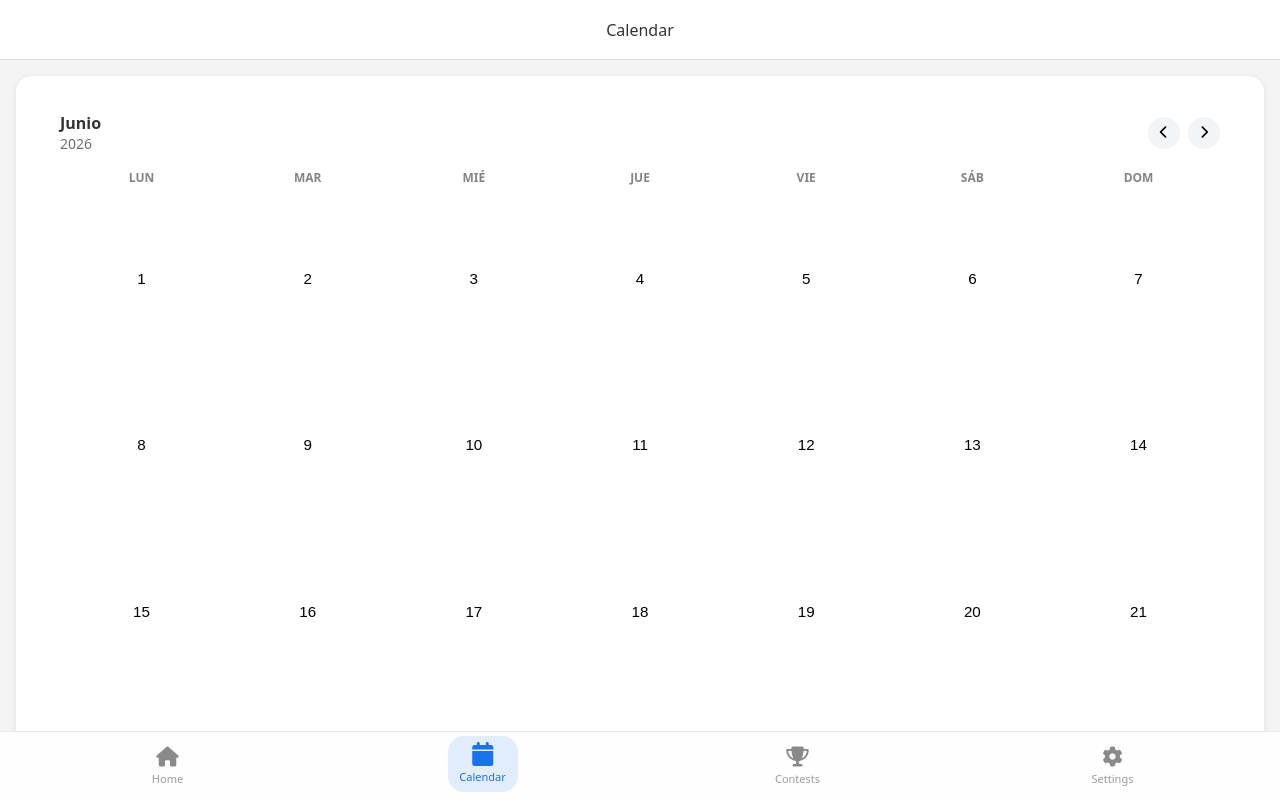
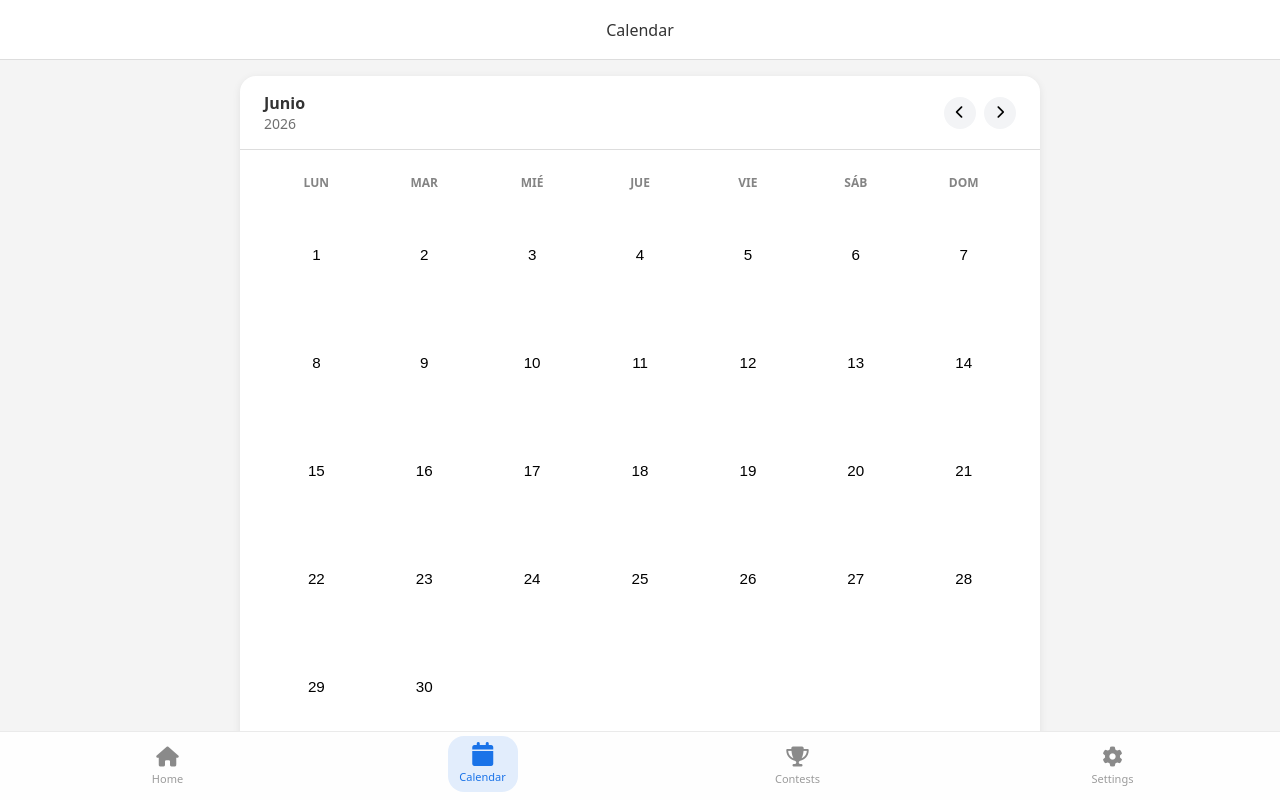
Before and after one commit to jotamc9/PaintingContests, an Angular app: page /calendar in a window 1280 px wide. Built offline with nearby package versions, Linux system fonts and the light colour scheme.

Commit message:
refactor: calendar general styles

```diff
--- a/src/app/pages/calendar/calendar.scss
+++ b/src/app/pages/calendar/calendar.scss
@@ -23,13 +23,5 @@
 }
 
 .child-component {
-  background: var(--color-surface);
-
-  border-radius: var(--radius-lg);
-
-  padding: var(--space-lg);
-
-  box-shadow: var(--shadow-card);
-
-  min-height: 18.75rem; // 300px
+  min-height: 18.75rem;
 }
--- a/src/app/pages/calendar/components/calendar-layout/calendar-layout.html
+++ b/src/app/pages/calendar/components/calendar-layout/calendar-layout.html
@@ -1,11 +1,5 @@
 <div class="calendar">
-  <div class="calendar-header">
-    <app-calendar-header />
-  </div>
-  <div class="calendar-body">
-    <app-calendar-body></app-calendar-body>
-  </div>
-  <div class="calendar-footer">
-    <app-calendar-footer></app-calendar-footer>
-  </div>
+  <app-calendar-header />
+  <app-calendar-body />
+  <app-calendar-footer />
 </div>
--- a/src/app/pages/calendar/components/calendar-layout/calendar-layout.scss
+++ b/src/app/pages/calendar/components/calendar-layout/calendar-layout.scss
@@ -0,0 +1,11 @@
+.calendar {
+  width: min(100%, 50rem);
+
+  margin: 0 auto;
+
+  background: var(--color-surface);
+  border-radius: var(--radius-lg);
+  box-shadow: var(--shadow-card);
+
+  overflow: hidden;
+}
--- a/src/app/pages/calendar/components/calendar-layout/components/calendar-body/calendar-body.scss
+++ b/src/app/pages/calendar/components/calendar-layout/components/calendar-body/calendar-body.scss
@@ -1,5 +1,6 @@
 .calendar-body {
-  padding: 0 1.5rem 1.5rem;
+  padding: 1.5rem 1.5rem 1.5rem;
+  border-top: 1px solid var(--color-border);
 }
 
 .calendar-grid {
--- a/src/app/pages/calendar/components/calendar-layout/components/calendar-footer/calendar-footer.scss
+++ b/src/app/pages/calendar/components/calendar-layout/components/calendar-footer/calendar-footer.scss
@@ -3,7 +3,7 @@
   flex-direction: column;
   gap: 1rem;
 
-  padding: 1rem 1.5rem 1.5rem;
+  padding: 1.5rem 1.5rem 1.5rem;
   border-top: 1px solid var(--color-border);
 }
 
--- a/src/app/pages/calendar/components/calendar-layout/components/calendar-header/calendar-header.scss
+++ b/src/app/pages/calendar/components/calendar-layout/components/calendar-header/calendar-header.scss
@@ -3,6 +3,7 @@
   justify-content: space-between;
   align-items: center;
   padding: 1rem 1.5rem;
+  width: 100%;
 }
 
 .calendar-toolbar__date {
```
